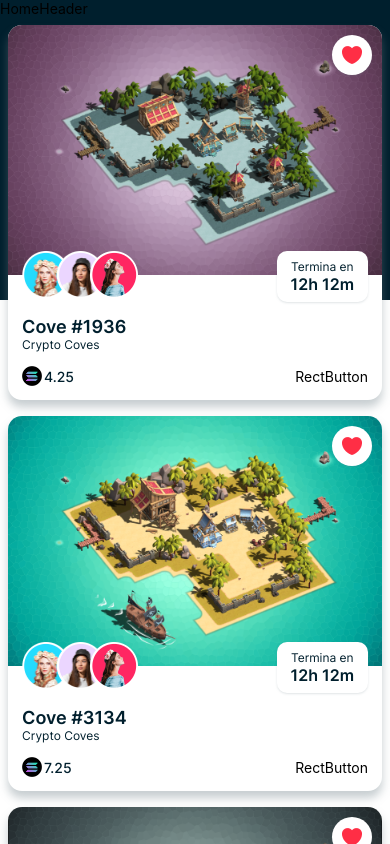
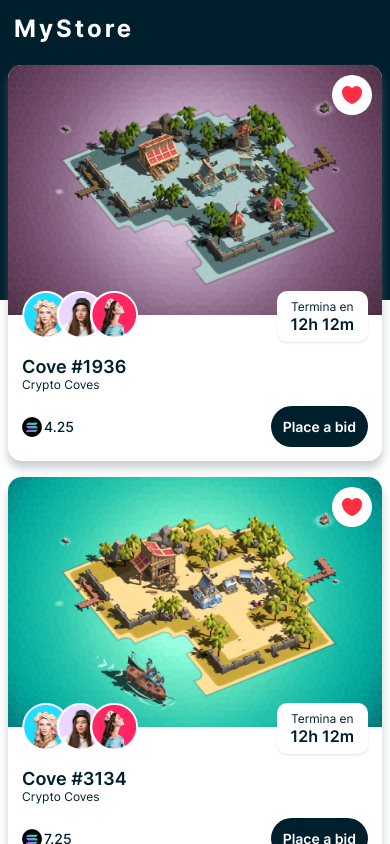
Before and after one commit to G-Linares/react_native_store, a React Native app: screen /Home in a window 390 px wide. Shown: the top 844 px of the page. Built offline with nearby package versions, Linux system fonts and the light colour scheme.

Commit message:
kept on working on the front end

```diff
--- a/components/Button.js
+++ b/components/Button.js
@@ -27,10 +27,26 @@ export const CircleButton = ({ imgUrl, handlePress, ...props }) => {
   );
 };
 
-export const RectButton = () => {
+export const RectButton = ({minWidth, fontsize, handlePress, ...props}) => {
   return (
-    <View>
-      <Text>RectButton</Text>
-    </View>
+    <TouchableOpacity
+      style={{
+        backgroundColor: COLORS.primary,
+        borderRadius: SIZES.extraLarge,
+        minWidth: minWidth,
+        padding: SIZES.small,
+        ...props,
+      }}
+      onPress={handlePress}
+    >
+      <Text style={{
+        fontFamily: FONTS.semiBold,
+        fontSize: fontsize,
+        color: COLORS.white,
+        textAlign:'center'
+      }}>
+        Place a bid
+      </Text>
+    </TouchableOpacity>
   );
 };
--- a/components/HomeHeader.js
+++ b/components/HomeHeader.js
@@ -1,10 +1,27 @@
-import { View, Text } from 'react-native'
-import React from 'react'
+import { View, Text, Image, TextInput1 } from 'react-native';
+import { COLORS, FONTS, SIZES, assets } from '../constants';
 
 const HomeHeader = () => {
   return (
-    <View>
-      <Text>HomeHeader</Text>
+    <View style={{
+      backgroundColor:COLORS.primary,
+      padding: SIZES.font
+    }}>
+      <View style={{
+        flexDirection:'row',
+        justifyContent:'space-between',
+        alignItems:'center'
+      }}>
+        <Text style={{
+          fontFamily: FONTS.bold,
+          fontSize:SIZES.extraLarge,
+          color: COLORS.white,
+          letterSpacing:"3px",
+        }}>
+          MyStore
+        </Text>
+
+      </View>
     </View>
   )
 }
--- a/constants/assets.js
+++ b/constants/assets.js
@@ -4,7 +4,6 @@ import heart from "../assets/icons/heart.png";
 import left from "../assets/icons/left.png";
 import search from "../assets/icons/search.png";
 
-import logo from "../assets/images/logo.png";
 import nft01 from "../assets/images/nft01.png";
 import nft02 from "../assets/images/nft02.png";
 import nft03 from "../assets/images/nft03.png";
@@ -25,7 +24,6 @@ export default {
   left,
   search,
 
-  logo,
   nft01,
   nft02,
   nft03,
```
Also changed, not shown: assets/images/logo.png (deleted), assets/images/person01.png.
